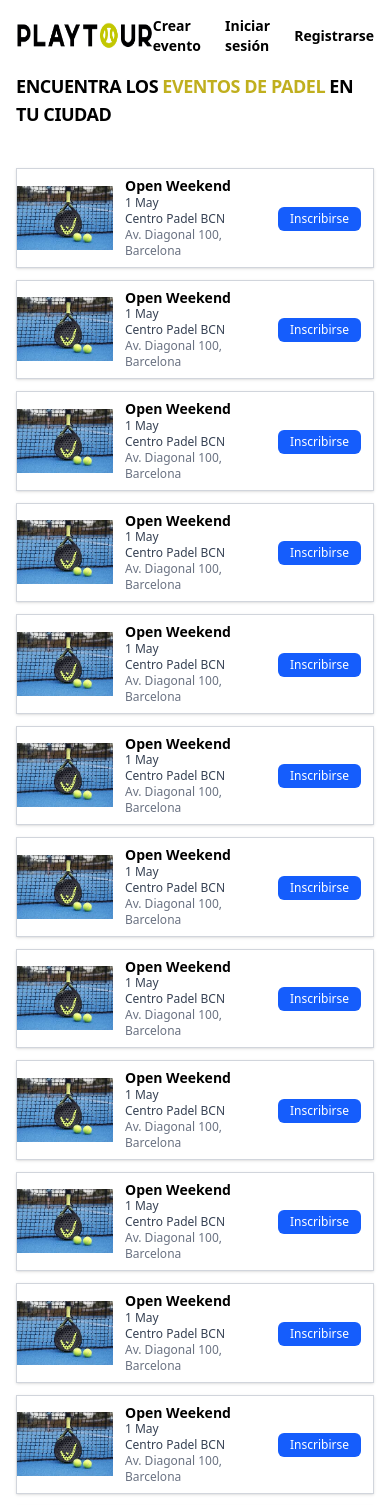
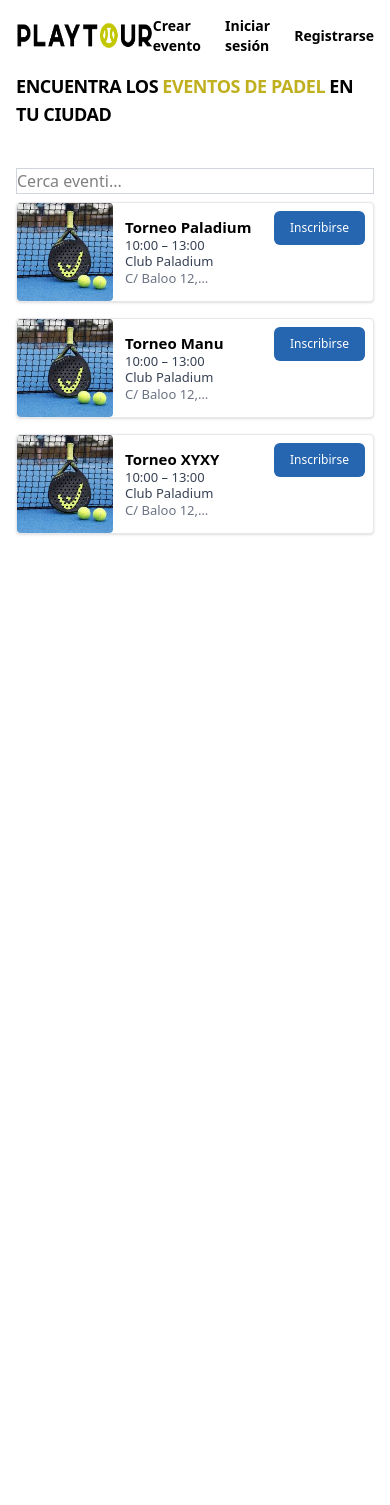
Before and after one commit to ManuelBorrero95/playtour, a React (Vite) app in the folder frontend/: page / in a window 390 px wide. Shown: the top 1505 px of the page. After the commit the page ends 844 px from the top, so only its background shows below. Built offline with nearby package versions, Linux system fonts and the light colour scheme.

Commit message:
modified:   frontend/src/components/EventCard.jsx 	new file:   frontend/src/components/EventDetail.jsx     new file:   frontend/src/components/SearchBar.jsx 	modified:   frontend/src/pages/Home.jsx

```diff
--- a/frontend/src/components/EventCard.jsx
+++ b/frontend/src/components/EventCard.jsx
@@ -1,48 +1,49 @@
-import { Link } from "react-router-dom";
-// se l'immagine è in src/assets, importala così:
-// import thumb from "../assets/padel.jpg";
-
 export default function EventCard({
   title = "Torneo Paladium",
   time = "10:00 – 13:00",
   club = "Club Paladium",
-  address = "C/ Baloo 12, Barcelona",
-  image = "/padel.jpg", // se metti l'immagine in /public
-  to = "/evento/torneo-paladium", // link alla pagina dettaglio
-  onSignup, // callback opzionale per bottone
+  address = "C/ Bilbao 12, Barcelona",
+  image = "/padel.jpg",
+  onCardClick,   // <— nuovo: apre la modale
+  onSignup,      // opzionale
 }) {
   return (
-    <article className="w-full border-gray-300 border bg-white shadow-sm overflow-hidden mb-3">
-      <div className="flex items-center">
-        {/* thumb */}
-        <Link to={to} className="shrink-0">
+    <button
+      type="button"
+      onClick={onCardClick}
+      className="w-full h-[100px] text-left bg-white border border-gray-200 mb-4 shadow-sm
+                 rounded hover:shadow-md focus:outline-none focus:ring-2 focus:ring-[#2665AF]/50
+                 transition"
+    >
+      <div className="flex h-full items-center gap-3">
+        {/* THUMB */}
+        <div className="shrink-0 h-full">
           <img
             src={image}
             alt={title}
-            className="h-16 w-24 object-cover"
+            className="w-[96px] h-full object-cover rounded"
           />
-        </Link>
-
-        {/* testo */}
-        <div className="flex-1 px-3 py-2">
-          <Link to={to} className="block">
-            <h3 className="text-sm font-semibold leading-tight">{title}</h3>
-          </Link>
-          <p className="text-xs text-gray-700">{time}</p>
-          <p className="text-xs text-gray-700">{club}</p>
-          <p className="text-xs text-gray-500">{address}</p>
         </div>
 
-        {/* azione */}
-        <div className="px-3">
+        {/* TESTO */}
+        <div className="flex-1 min-w-0">
+          <h3 className="text-[15px] font-semibold leading-tight line-clamp-1">{title}</h3>
+          <p className="text-[13px] text-gray-700 leading-tight">{time}</p>
+          <p className="text-[13px] text-gray-700 leading-tight">{club}</p>
+          <p className="text-[13px] text-gray-500 leading-tight line-clamp-1">{address}</p>
+        </div>
+
+        {/* CTA: non deve aprire la modale */}
+        <div className="shrink-0 self-start mt-2 mr-2">
           <button
-            onClick={onSignup}
-            className="text-xs rounded-md bg-blue-600 text-white px-3 py-1 hover:bg-blue-700 transition"
+            type="button"
+            onClick={(e) => { e.stopPropagation(); onSignup?.(); }}
+            className="px-4 py-2 text-[12px] rounded-md bg-[#2665AF] text-white hover:bg-[#205593] transition"
           >
             Inscribirse
           </button>
         </div>
       </div>
-    </article>
+    </button>
   );
 }
--- /dev/null
+++ b/frontend/src/components/EventDetail.jsx
@@ -0,0 +1,87 @@
+import React from "react";
+
+function EventDetail({ event, onClose }) {
+  const handleOutside = (e) => {
+    if (e.target === e.currentTarget) onClose();
+  };
+
+  return (
+    <div
+      className="fixed inset-0 z-50 flex items-center justify-center bg-black/50 p-4"
+      role="dialog"
+      aria-modal="true"
+      onClick={handleOutside}
+    >
+      <div className="w-full max-w-5xl bg-white rounded-xl shadow-xl overflow-hidden">
+        <div className="grid md:grid-cols-5">
+          {/* COLONNA IMMAGINE */}
+          <div className="md:col-span-3 bg-gray-200 h-64 md:h-[70vh]">
+            <img
+              src={event.image}
+              alt={event.title}
+              className="w-full h-full object-cover"
+            />
+          </div>
+
+          {/* COLONNA CONTENUTO */}
+          <div className="md:col-span-2 flex flex-col max-h-[70vh]">
+            {/* Header */}
+            <div className="flex items-start justify-between gap-4 p-5 border-b">
+              <div className="min-w-0">
+                <h2 className="text-2xl font-bold leading-tight line-clamp-2">
+                  {event.title}
+                </h2>
+                <p className="text-sm text-gray-700">{event.time}</p>
+                <p className="text-sm text-gray-700">{event.club}</p>
+                <p className="text-sm text-gray-500">{event.address}</p>
+              </div>
+              <button
+                onClick={onClose}
+                className="rounded p-2 text-gray-500 hover:text-gray-700 shrink-0"
+                aria-label="Chiudi"
+              >
+                ✕
+              </button>
+            </div>
+
+            {/* Body scrollabile */}
+            <div className="p-5 overflow-y-auto">
+              <p className="text-gray-700 whitespace-pre-line">
+                {event.description}
+              </p>
+            </div>
+
+            {/* Footer azioni (appiccicato in basso) */}
+            <div className="p-5 border-t mt-auto flex items-center gap-3">
+              <a
+                href={`https://www.google.com/maps/search/?api=1&query=${encodeURIComponent(
+                  event.address
+                )}`}
+                target="_blank"
+                rel="noreferrer"
+                className="px-4 py-2 text-sm rounded-md border hover:bg-gray-50"
+              >
+                Apri in Google Maps
+              </a>
+              <a
+                href={`https://wa.me/?text=${encodeURIComponent(
+                  `Ciao! Vorrei informazioni su: ${event.title}`
+                )}`}
+                target="_blank"
+                rel="noreferrer"
+                className="px-4 py-2 text-sm rounded-md border hover:bg-gray-50"
+              >
+                WhatsApp
+              </a>
+              <button className="ml-auto px-4 py-2 rounded-md bg-[#2665AF] text-white hover:bg-[#205593]">
+                Inscribirse
+              </button>
+            </div>
+          </div>
+        </div>
+      </div>
+    </div>
+  );
+}
+
+export default EventDetail;
--- /dev/null
+++ b/frontend/src/components/SearchBar.jsx
@@ -0,0 +1,12 @@
+import React from 'react'
+import { useState } from 'react'
+
+export const SearchBar = ({onSearch} ) => {
+
+
+  return (
+    <>
+    <input type="text" placeholder="Cerca eventi..." onChange={(e) => onSearch(e.target.value)} className='mb-2 border border-gray-300 w-full'/>
+    </>
+  )
+}
--- a/frontend/src/pages/Home.jsx
+++ b/frontend/src/pages/Home.jsx
@@ -1,137 +1,86 @@
-import React from 'react'
+import React, { useState, useEffect, useCallback } from "react";
 import EventCard from "../components/EventCard";
-import cover from '../assets/image.jpg';
+import cover from "../assets/image.jpg";
+import { SearchBar } from "../components/SearchBar";
+import EventDetail from "../components/EventDetail";
 
 const Home = () => {
+  const [query, setQuery] = useState("");
+  const [selectedEvent, setSelectedEvent] = useState(null);
 
+  const events = [
+    {
+      id: 1,
+      title: "Torneo Paladium",
+      time: "10:00 – 13:00",
+      club: "Club Paladium",
+      address: "C/ Baloo 12, Barcelona",
+      image: cover, // usa l'import
+      to: "/evento/torneo-paladium",
+      description: "Torneo amatoriale con gironi e finale.",
+    },
+    {
+      id: 2,
+      title: "Torneo Manu",
+      time: "10:00 – 13:00",
+      club: "Club Paladium",
+      address: "C/ Baloo 12, Barcelona",
+      image: cover,
+      to: "/evento/torneo-paladium",
+      description: "Secondo evento di prova.",
+    },
+    {
+      id: 3,
+      title: "Torneo XYXY",
+      time: "10:00 – 13:00",
+      club: "Club Paladium",
+      address: "C/ Baloo 12, Barcelona",
+      image: cover,
+      to: "/evento/torneo-paladium",
+      description: "Terzo evento di prova.",
+    },
+  ];
 
-  const mock = {
-    title: "Torneo Paladium",
-    time: "10:00 – 13:00",
-    club: "Club Paladium",
-    address: "C/ Baloo 12, Barcelona",
-    image: "./src/assets/image.jpg",
-    to: "/evento/torneo-paladium",
-  };
+  const filteredEvents = events.filter((ev) =>
+    ev.title.toLowerCase().includes(query.toLowerCase())
+  );
 
+  // ESC per chiudere
+  const handleKeyDown = useCallback((e) => {
+    if (e.key === "Escape") setSelectedEvent(null);
+  }, []);
 
+  useEffect(() => {
+    if (selectedEvent) {
+      document.body.style.overflow = "hidden";
+      window.addEventListener("keydown", handleKeyDown);
+    } else {
+      document.body.style.overflow = "";
+      window.removeEventListener("keydown", handleKeyDown);
+    }
+    return () => {
+      document.body.style.overflow = "";
+      window.removeEventListener("keydown", handleKeyDown);
+    };
+  }, [selectedEvent, handleKeyDown]);
 
   return (
+    <>
+      <SearchBar onSearch={setQuery} />
 
-    <>
+      {filteredEvents.map((ev) => (
+        <EventCard
+          key={ev.id}
+          {...ev}
+          onCardClick={() => setSelectedEvent(ev)} // <— apre la modale
+        />
+      ))}
 
+      {selectedEvent && (
+        <EventDetail event={selectedEvent} onClose={() => setSelectedEvent(null)} />
+      )}
+    </>
+  );
+};
 
-
-
-      <EventCard
-        title="Open Weekend"
-        time="1 May"
-        club="Centro Padel BCN"
-        address="Av. Diagonal 100, Barcelona"
-              image={cover}
-        to="/evento/open-weekend"
-      />
-        <EventCard
-        title="Open Weekend"
-        time="1 May"
-        club="Centro Padel BCN"
-        address="Av. Diagonal 100, Barcelona"
-        image={cover}
-        to="/evento/open-weekend"
-      />
-        <EventCard
-        title="Open Weekend"
-        time="1 May"
-        club="Centro Padel BCN"
-        address="Av. Diagonal 100, Barcelona"
-              image={cover}
-        to="/evento/open-weekend"
-      />
-        <EventCard
-        title="Open Weekend"
-        time="1 May"
-        club="Centro Padel BCN"
-        address="Av. Diagonal 100, Barcelona"
-              image={cover}
-        to="/evento/open-weekend"
-      />
-        <EventCard
-        title="Open Weekend"
-        time="1 May"
-        club="Centro Padel BCN"
-        address="Av. Diagonal 100, Barcelona"
-              image={cover}
-        to="/evento/open-weekend"
-      />
-        <EventCard
-        title="Open Weekend"
-        time="1 May"
-        club="Centro Padel BCN"
-        address="Av. Diagonal 100, Barcelona"
-              image={cover}
-        to="/evento/open-weekend"
-      />
-        <EventCard
-        title="Open Weekend"
-        time="1 May"
-        club="Centro Padel BCN"
-        address="Av. Diagonal 100, Barcelona"
-              image={cover}
-        to="/evento/open-weekend"
-      />
-        <EventCard
-        title="Open Weekend"
-        time="1 May"
-        club="Centro Padel BCN"
-        address="Av. Diagonal 100, Barcelona"
-              image={cover}
-        to="/evento/open-weekend"
-      />
-        <EventCard
-        title="Open Weekend"
-        time="1 May"
-        club="Centro Padel BCN"
-        address="Av. Diagonal 100, Barcelona"
-              image={cover}
-        to="/evento/open-weekend"
-      />
-        <EventCard
-        title="Open Weekend"
-        time="1 May"
-        club="Centro Padel BCN"
-        address="Av. Diagonal 100, Barcelona"
-              image={cover}
-        to="/evento/open-weekend"
-      />
-        <EventCard
-        title="Open Weekend"
-        time="1 May"
-        club="Centro Padel BCN"
-        address="Av. Diagonal 100, Barcelona"
-              image={cover}
-        to="/evento/open-weekend"
-      />
-        <EventCard
-        title="Open Weekend"
-        time="1 May"
-        club="Centro Padel BCN"
-        address="Av. Diagonal 100, Barcelona"
-              image={cover}
-        to="/evento/open-weekend"
-      />
-        <EventCard
-        title="Open Weekend"
-        time="1 May"
-        club="Centro Padel BCN"
-        address="Av. Diagonal 100, Barcelona"
-              image={cover}
-        to="/evento/open-weekend"
-      />
-
-    </>
-
-
-  )
-}
-
-export default Home
+export default Home;
```
